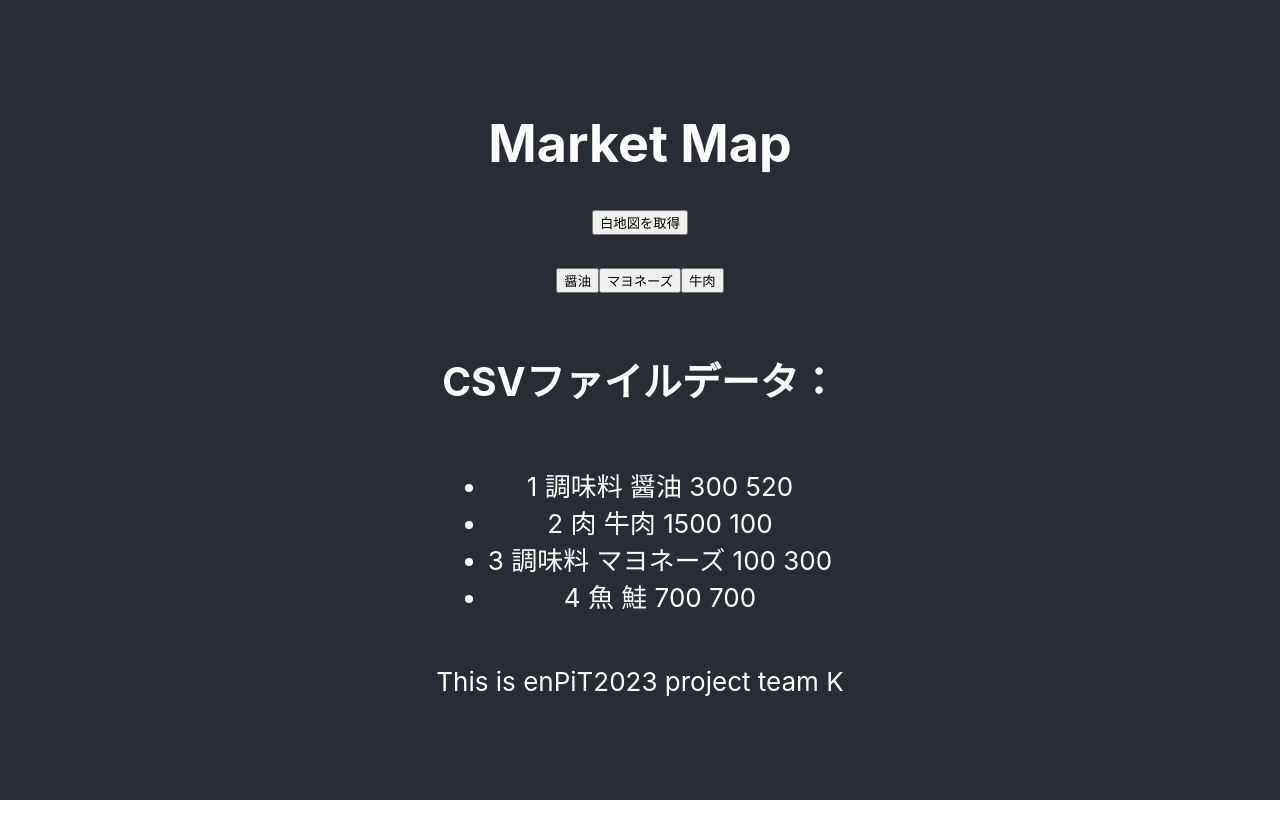
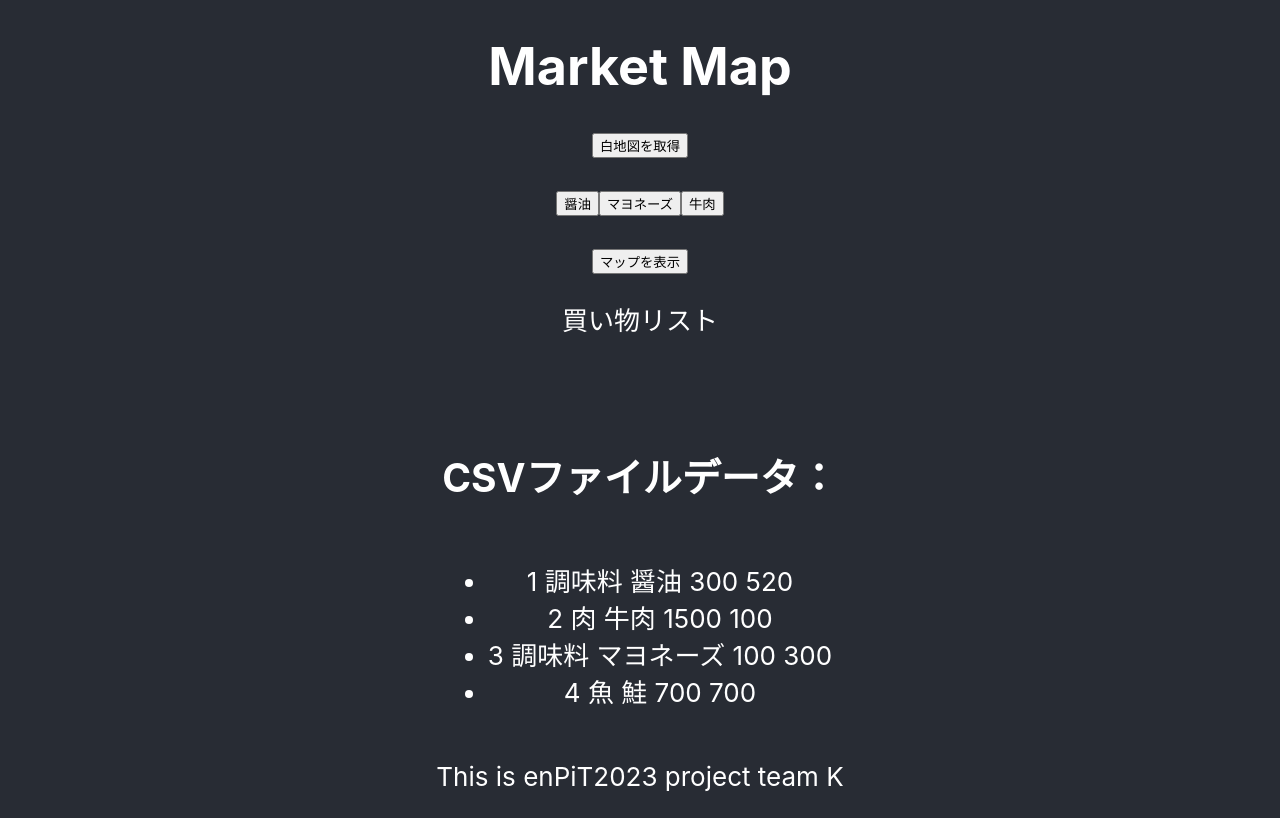
Before and after one commit to enpitut2023/MarketMap_front, a React (Create React App) app: page / in a window 1280 px wide. Built offline with nearby package versions, Linux system fonts and the light colour scheme.

Commit message:
配列吐き出しとリスト

```diff
--- a/src/App.jsx
+++ b/src/App.jsx
@@ -6,6 +6,8 @@ function App() {
   const [image, setImageUrl] = React.useState();
   const [whiteimage, setWhiteImageUrl] = React.useState();
   const [csvData, setCsvData] = useState([]);
+  const [selected, setSelected] = useState([]);
+  const [numbers, setnumbers] = useState([]);
 
   const get_white_map = async() =>{
     try{
@@ -17,9 +19,15 @@ function App() {
     }
   };
 
-  const send_back = async(number) =>{
+  const send_back = async(array) =>{
     try{
-      const response = await fetch(`https://marketmap-back.onrender.com/image/pinned?param=${number}`);
+      const response = await fetch(`https://marketmap-back.onrender.com/image/pinned`,{
+        method:"POST",
+        headers:{
+          "Content-Type":"application/json",
+        },
+        body:JSON.stringify(array),
+      });
       const imageUrl = await response.blob();
       setImageUrl(URL.createObjectURL(imageUrl));
     }catch(error){
@@ -48,6 +56,11 @@ function App() {
     fetchData();
   }, []);
 
+  const addelem = async(num, name) =>{
+    setSelected([...selected, name]);
+    setnumbers([...numbers], num);
+  };
+
   return (
     <div className="App">
       <header className="App-header">
@@ -67,10 +80,23 @@ function App() {
         <div></div>
         }
         <p>
-          <button onClick={() => send_back(1)}>醤油</button>
-          <button onClick={() => send_back(2)}>マヨネーズ</button>
-          <button onClick={() => send_back(3)}>牛肉</button>
+          <button onClick={() => addelem(0, "醤油")}>醤油</button>
+          <button onClick={() => addelem(1, "マヨネーズ")}>マヨネーズ</button>
+          <button onClick={() => addelem(2, "牛肉")}>牛肉</button>
         </p>
+        {image?
+        <div>
+          <img src={image} alt="地図画像" width="100%" />
+        </div>:
+        <div>
+          <button onClick={() => send_back(numbers)}>マップを表示</button>
+        </div>}
+        <p>買い物リスト</p>
+        <ul>
+          {selected.map((name, index) =>{
+            <li key={index}>{name}</li>
+          })}
+        </ul>
         <h2>CSVファイルデータ：</h2>
         <ul>
           {csvData.map((row, index) => (
```
